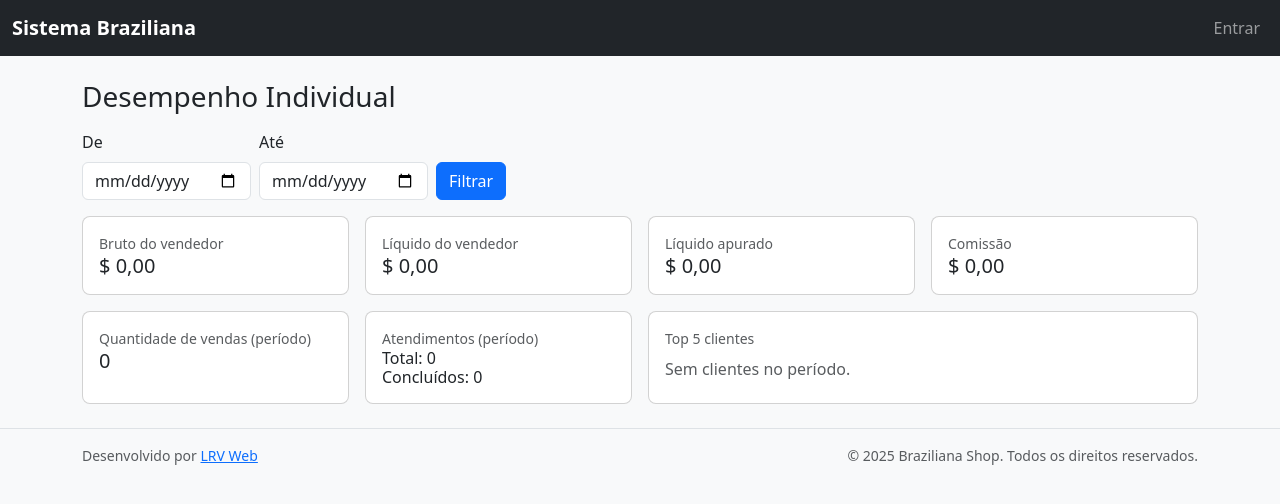
After one commit to BrookSK/sisteminha-vendas-php, a PHP site: template app/views/performance/index.php in a window 1280 px wide. The commit adds this page. Shown: the top 504 px of the page. Run offline with PHP 8.4, Linux system fonts and the light colour scheme; the template is opened without the code that fills it, so the values that code supplies are empty; some libraries are stand-ins or nearby versions.

Commit message:
feat: add seller performance tracking functionality
- Added new topClientsForSeller method to Report model that aggregates sales data across legacy, international, and national sales tables
- Added performance report page accessible to admin users via new menu item "/admin/performance"
- Implemented SQL query to calculate top clients by sales volume with gross/net USD totals
- Added route handler for performance tracking page under /admin/performance endpoint

```diff
--- a/app/views/layouts/main.php
+++ b/app/views/layouts/main.php
@@ -213,6 +213,7 @@ use Core\Auth;
                 <li><a class="dropdown-item" href="/admin/reports">Relatórios</a></li>
                 <?php endif; ?>
                 <?php if ($role === 'admin'): ?>
+                <li><a class="dropdown-item" href="/admin/performance">Desempenho Individual</a></li>
                 <li><a class="dropdown-item" href="/admin/finance">Financeiro</a></li>
                 <?php endif; ?>
                 <li><a class="dropdown-item" href="/admin/users">Usuários</a></li>
--- /dev/null
+++ b/app/views/performance/index.php
@@ -0,0 +1,44 @@
+<?php ?>
+<div class="d-flex align-items-center justify-content-between mb-3">
+  <h3 class="mb-0"><?= htmlspecialchars($title ?? 'Desempenho Individual') ?></h3>
+</div>
+
+<form method="get" class="row g-2 mb-3">
+  <div class="col-auto">
+    <label class="form-label">De</label>
+    <input type="date" name="from" class="form-control" value="<?= htmlspecialchars($from) ?>">
+  </div>
+  <div class="col-auto">
+    <label class="form-label">Até</label>
+    <input type="date" name="to" class="form-control" value="<?= htmlspecialchars($to) ?>">
+  </div>
+  <div class="col-auto align-self-end">
+    <button class="btn btn-primary">Filtrar</button>
+  </div>
+</form>
+
+<?php if ($is_admin): ?>
+  <div class="accordion" id="accPerf">
+    <?php $idx = 0; foreach ($dataByUser as $uid => $d): $idx++; ?>
+      <?php $headingId = 'h'.$idx; $collapseId = 'c'.$idx; ?>
+      <div class="accordion-item">
+        <h2 class="accordion-header" id="<?= $headingId ?>">
+          <button class="accordion-button collapsed" type="button" data-bs-toggle="collapse" data-bs-target="#<?= $collapseId ?>" aria-expanded="false" aria-controls="<?= $collapseId ?>">
+            <?= htmlspecialchars($d['user']['name'] ?? $d['user']['email'] ?? ('Usuário #'.$uid)) ?>
+            <span class="ms-2 badge bg-secondary text-uppercase">
+              <?= htmlspecialchars($d['role'] ?? '') ?>
+            </span>
+          </button>
+        </h2>
+        <div id="<?= $collapseId ?>" class="accordion-collapse collapse" aria-labelledby="<?= $headingId ?>" data-bs-parent="#accPerf">
+          <div class="accordion-body">
+            <?php include __DIR__ . '/partials_user_blocks.php'; ?>
+          </div>
+        </div>
+      </div>
+    <?php endforeach; ?>
+  </div>
+<?php else: ?>
+  <?php $d = current($dataByUser) ?: []; ?>
+  <?php include __DIR__ . '/partials_user_blocks.php'; ?>
+<?php endif; ?>
--- /dev/null
+++ b/app/views/performance/partials_user_blocks.php
@@ -0,0 +1,97 @@
+<?php
+// expects $d array with keys as prepared in PerformanceController
+$usd = function($v){ return '$ ' . number_format((float)$v, 2, ',', '.'); };
+$brl = function($v){ return 'R$ ' . number_format((float)$v, 2, ',', '.'); };
+$int = function($v){ return number_format((int)$v, 0, ',', '.'); };
+$top = $d['top_clients'] ?? [];
+?>
+<div class="row g-3">
+  <div class="col-md-3">
+    <div class="card h-100">
+      <div class="card-body">
+        <div class="text-muted small">Bruto do vendedor</div>
+        <div class="h5 mb-0"><?= $usd($d['bruto_total_usd'] ?? 0) ?></div>
+      </div>
+    </div>
+  </div>
+  <div class="col-md-3">
+    <div class="card h-100">
+      <div class="card-body">
+        <div class="text-muted small">Líquido do vendedor</div>
+        <div class="h5 mb-0"><?= $usd($d['liquido_total_usd'] ?? 0) ?></div>
+      </div>
+    </div>
+  </div>
+  <div class="col-md-3">
+    <div class="card h-100">
+      <div class="card-body">
+        <div class="text-muted small">Líquido apurado</div>
+        <div class="h5 mb-0"><?= $usd($d['liquido_apurado_usd'] ?? 0) ?></div>
+      </div>
+    </div>
+  </div>
+  <div class="col-md-3">
+    <div class="card h-100">
+      <div class="card-body">
+        <div class="text-muted small">Comissão</div>
+        <div class="h5 mb-0"><?= $usd($d['comissao_usd'] ?? 0) ?></div>
+      </div>
+    </div>
+  </div>
+
+  <div class="col-md-3">
+    <div class="card h-100">
+      <div class="card-body">
+        <div class="text-muted small">Quantidade de vendas (período)</div>
+        <div class="h5 mb-0"><?= $int($d['sales_count'] ?? 0) ?></div>
+      </div>
+    </div>
+  </div>
+  <div class="col-md-3">
+    <div class="card h-100">
+      <div class="card-body">
+        <div class="text-muted small">Atendimentos (período)</div>
+        <div class="h6 mb-0">Total: <?= $int($d['att_total'] ?? 0) ?></div>
+        <div class="h6 mb-0">Concluídos: <?= $int($d['att_done'] ?? 0) ?></div>
+      </div>
+    </div>
+  </div>
+  <div class="col-md-6">
+    <div class="card h-100">
+      <div class="card-body">
+        <div class="d-flex justify-content-between align-items-center mb-2">
+          <div class="text-muted small">Top 5 clientes</div>
+          <?php if (!empty($top)): $best = $top[0]; ?>
+            <div class="small"><strong>Melhor cliente:</strong> <?= htmlspecialchars($best['cliente_nome'] ?? '—') ?> (<?= $int($best['total_vendas'] ?? 0) ?> vendas)</div>
+          <?php endif; ?>
+        </div>
+        <?php if (empty($top)): ?>
+          <div class="text-muted">Sem clientes no período.</div>
+        <?php else: ?>
+          <div class="table-responsive">
+            <table class="table table-sm align-middle">
+              <thead>
+                <tr>
+                  <th>Cliente</th>
+                  <th class="text-end">Vendas</th>
+                  <th class="text-end">Bruto (USD)</th>
+                  <th class="text-end">Líquido (USD)</th>
+                </tr>
+              </thead>
+              <tbody>
+                <?php foreach ($top as $row): ?>
+                  <tr>
+                    <td><?= htmlspecialchars($row['cliente_nome'] ?? ('#'.$row['cliente_id'])) ?></td>
+                    <td class="text-end"><?= $int($row['total_vendas'] ?? 0) ?></td>
+                    <td class="text-end"><?= $usd($row['total_bruto_usd'] ?? 0) ?></td>
+                    <td class="text-end"><?= $usd($row['total_liquido_usd'] ?? 0) ?></td>
+                  </tr>
+                <?php endforeach; ?>
+              </tbody>
+            </table>
+          </div>
+        <?php endif; ?>
+      </div>
+    </div>
+  </div>
+</div>
--- a/public/index.php
+++ b/public/index.php
@@ -343,6 +343,9 @@ $router->group('/admin', function($r) {
 
     // Webhooks guide (admin)
     $r->get('/webhooks/guide', 'Controllers\\WebhooksController@guide');
+
+    $r->get('/admin/performance', 'Controllers\\PerformanceController@index');
+
 }, function() {
     return \Core\Auth::check();
 }, '/login');
```
Also changed, not shown: app/controllers/PerformanceController.php (added, +96 -0 lines), app/models/Report.php (+62 -0 lines).
